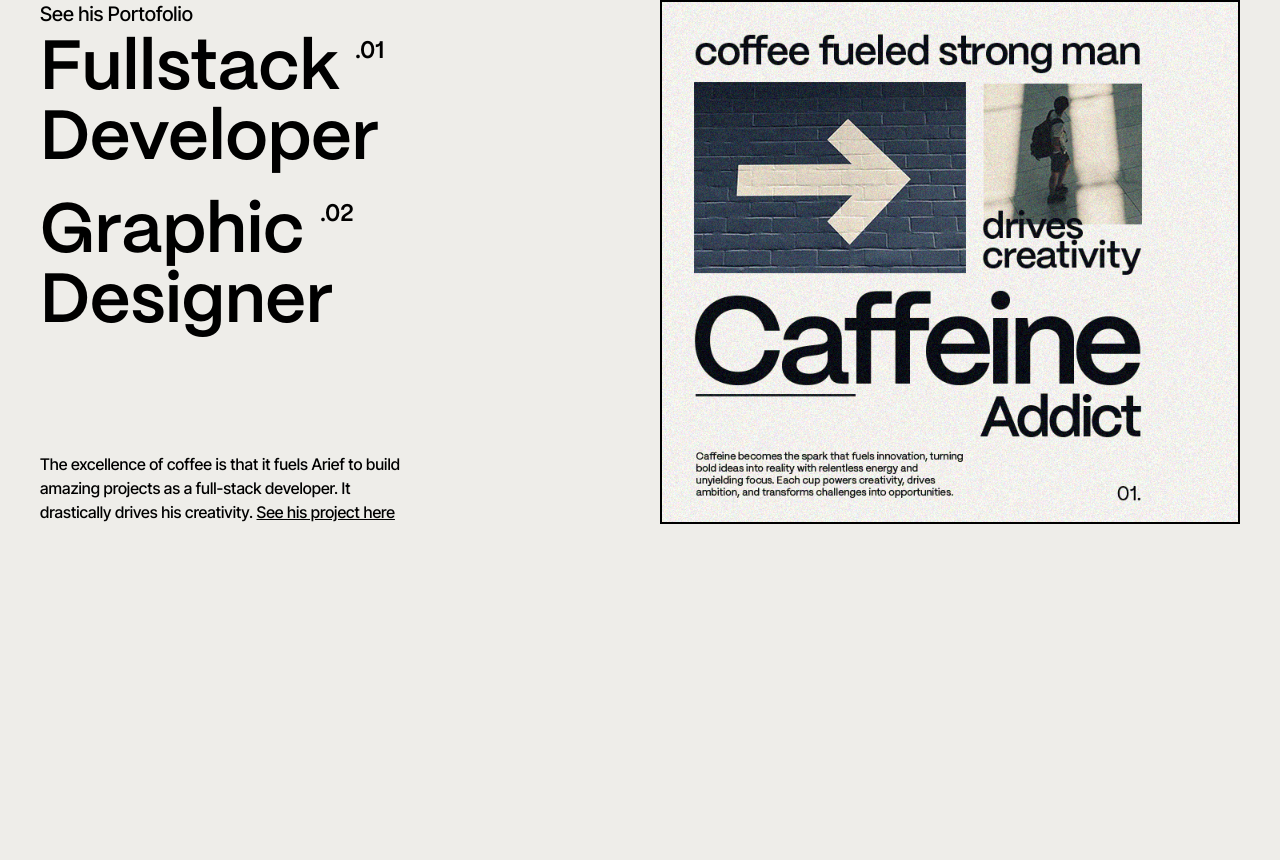
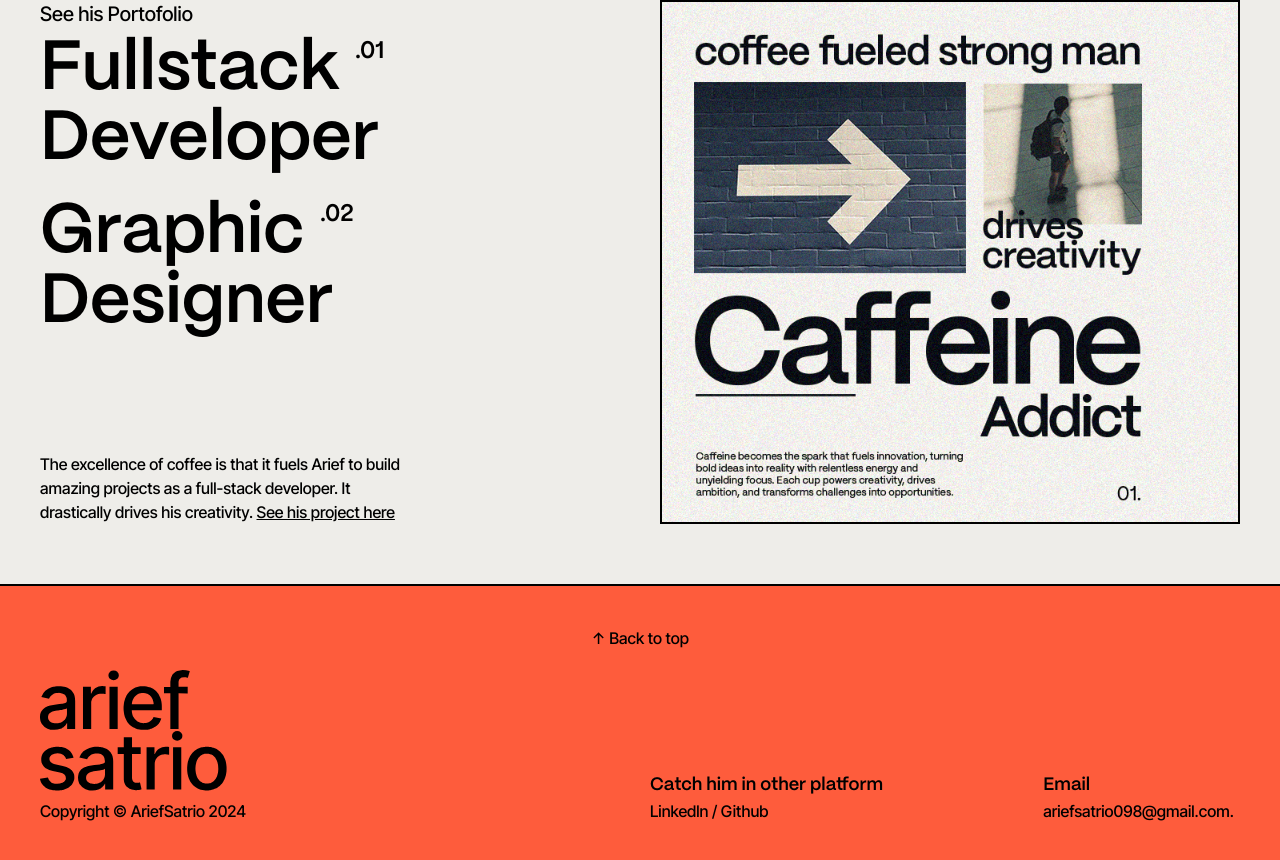
Before and after one commit to kurodoke/portofolio-web, a Next.js app: page / in a window 1280 px wide. Shown: the part 1244-2104 px from the top of the page. Before the commit the page ends 1828 px from the top, so only its background shows below. Built offline with nearby package versions, Linux system fonts and the light colour scheme.

Commit message:
feat: add footer on about page

```diff
--- a/src/app/page.tsx
+++ b/src/app/page.tsx
@@ -1,5 +1,6 @@
 "use client";
 
+import Footer from "@/components/About/Footer";
 import Hero from "@/components/About/Hero";
 import Intro from "@/components/About/Intro";
 import Portofolio from "@/components/About/Portofolio";
@@ -11,6 +12,7 @@ export default function About(): React.ReactElement {
             <Hero />
             <Intro />
             <Portofolio />
+            <Footer />
         </main>
     );
 }
--- /dev/null
+++ b/src/components/About/Footer.tsx
@@ -0,0 +1,62 @@
+import React from "react";
+import Arief from "../Logo/Letter/Arief";
+import Satrio from "../Logo/Letter/Satrio";
+import Link from "next/link";
+import { fontDisplay } from "@/font";
+
+export default function Footer(): React.ReactElement {
+    return (
+        <footer className="p-5 md:p-10 bg-custom-orange border-t-2 border-black">
+            <div className="grid grid-cols-6 gap-y-5 gap-x-5 md:gap-x-10 md:gap-y-5 md:grid-cols-12">
+                <button
+                    className="col-span-6 md:col-span-12"
+                    onClick={(e) => {
+                        window.scrollTo({
+                            top: 0,
+                            left: 0,
+                            behavior: "smooth",
+                        });
+                    }}
+                >
+                    ↑ Back to top
+                </button>
+                <div className="col-span-3 md:col-span-4 flex flex-col justify-between md:block">
+                    <div className="w-3/4 md:w-2/4">
+                        <Arief className="" />
+                        <Satrio className="" />
+                    </div>
+                    <p className="mt-2">Copyright © AriefSatrio 2024</p>
+                </div>
+
+                <div className="col-span-3 md:col-span-8 grid grid-cols-3 md:grid-cols-8 gap-y-5 md:gap-x-10 md:gap-y-5">
+                    <div className="col-span-3 md:col-start-3 flex flex-col justify-end">
+                        <h5 className={`${fontDisplay.className} text-lg`}>
+                            Catch him in other platform
+                        </h5>
+                        <p>
+                            <Link
+                                href={
+                                    "https://www.linkedin.com/in/arief-satrio-budi-prasojo"
+                                }
+                            >
+                                Linkedln
+                            </Link>{" "}
+                            /{" "}
+                            <Link href={"https://github.com/kurodoke"}>
+                                Github
+                            </Link>
+                        </p>
+                    </div>
+                    <div className="col-span-3 md:col-start-7 flex flex-col justify-end">
+                        <h5 className={`${fontDisplay.className} text-lg`}>
+                            Email
+                        </h5>
+                        <Link href={"mailto:ariefsatrio098@gmail.com"}>
+                            ariefsatrio098@gmail.com.
+                        </Link>
+                    </div>
+                </div>
+            </div>
+        </footer>
+    );
+}
--- a/src/components/About/Hero.tsx
+++ b/src/components/About/Hero.tsx
@@ -71,6 +71,7 @@ export default function Hero(): React.ReactElement {
                                 className="w-auto md:h-[10.84vw]"
                                 src={imagePosterAnd}
                                 alt="and-poster"
+                                priority={true}
                             />
                         </motion.div>
                         <div className="flex md:block gap-2">
```
Also changed, not shown: src/assets/images/visually-bright.jpg.
